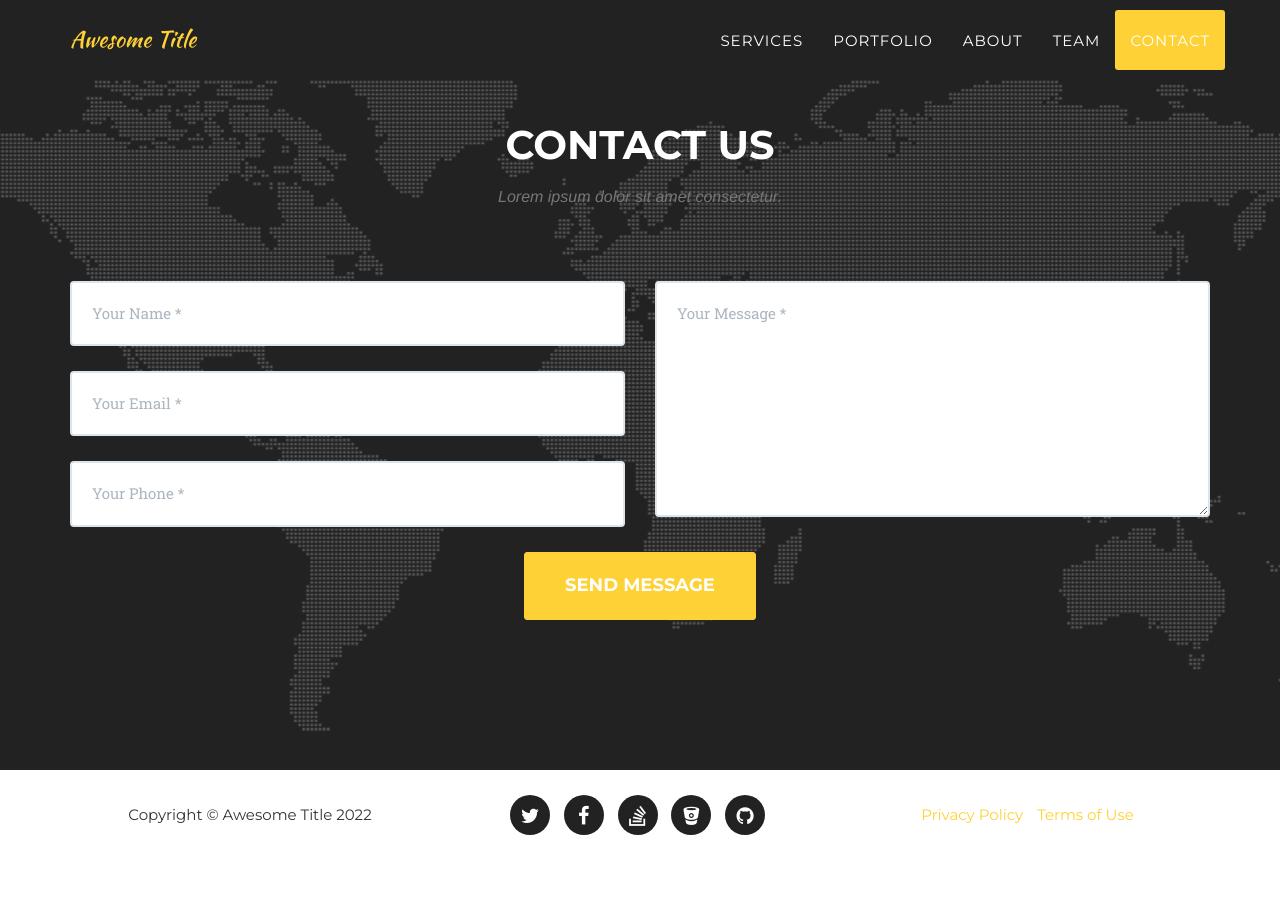
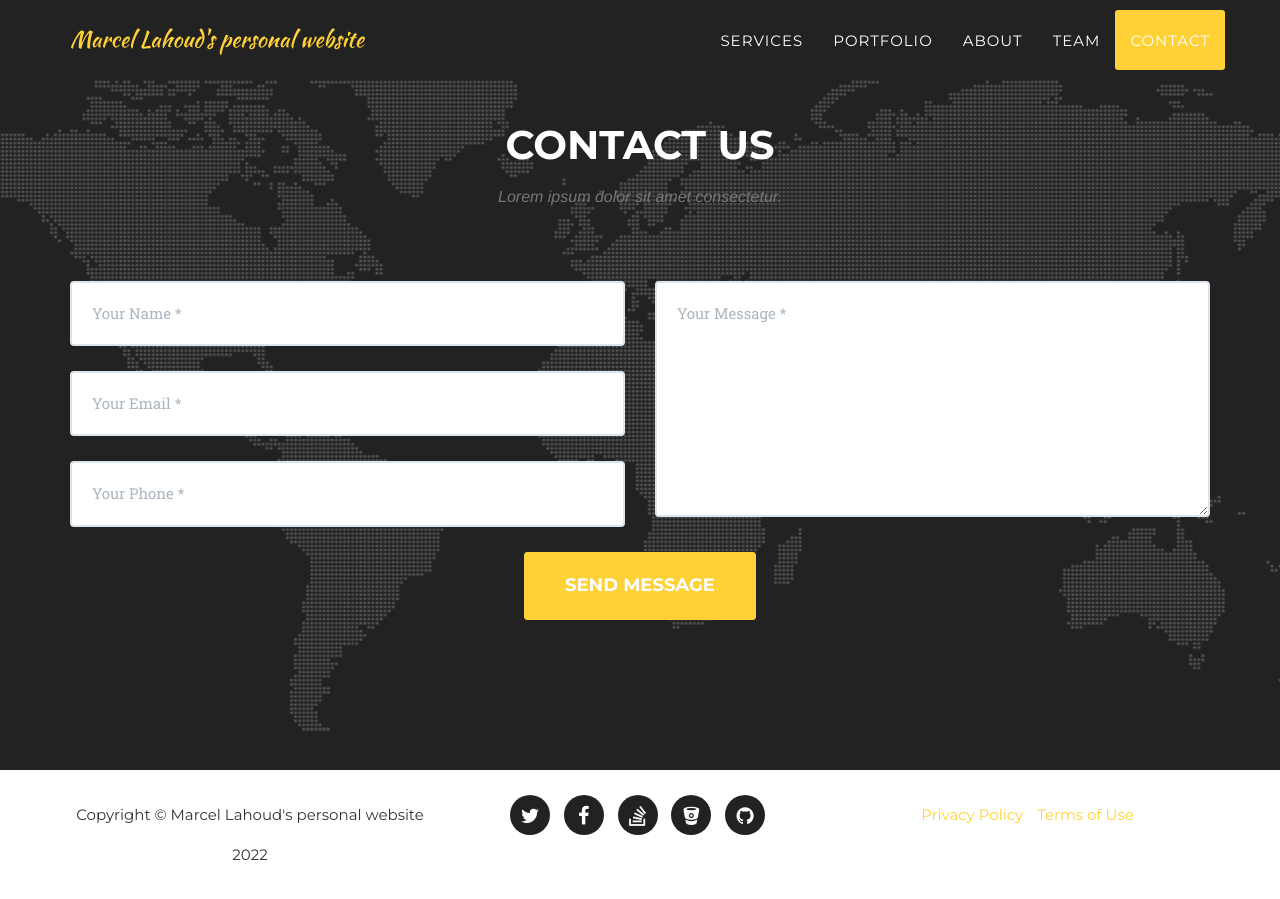
Before and after one commit to Mlahoud/Mlahoud.github.io, a Jekyll site: the page built from index.html, in a window 1280 px wide and 900 px high, scrolled down 5676 px. Built offline with Jekyll 4.4.1, drawn with Linux system fonts in a browser that asks for light colours; some web fonts are replaced; before the commit the page ends 6536 px from its top, so only the background shows below that; some of the changed lines change nothing that is shown.

Commit message:
Update _config.yml

```diff
--- a/_config.yml
+++ b/_config.yml
@@ -2,9 +2,9 @@
 baseurl: /agency-jekyll-theme/
 
 # Site settings
-title: Awesome Title
+title: Marcel Lahoud's personal website
 email: your-email@domain.com
-description: "Write an awesome description for your new site here. You can edit this line in _config.yml. It will appear in your document head meta (for Google search results) and in your feed.xml site description."
+description: "Amazing things going on."
 
 
 # Team names, titles and social links
```
